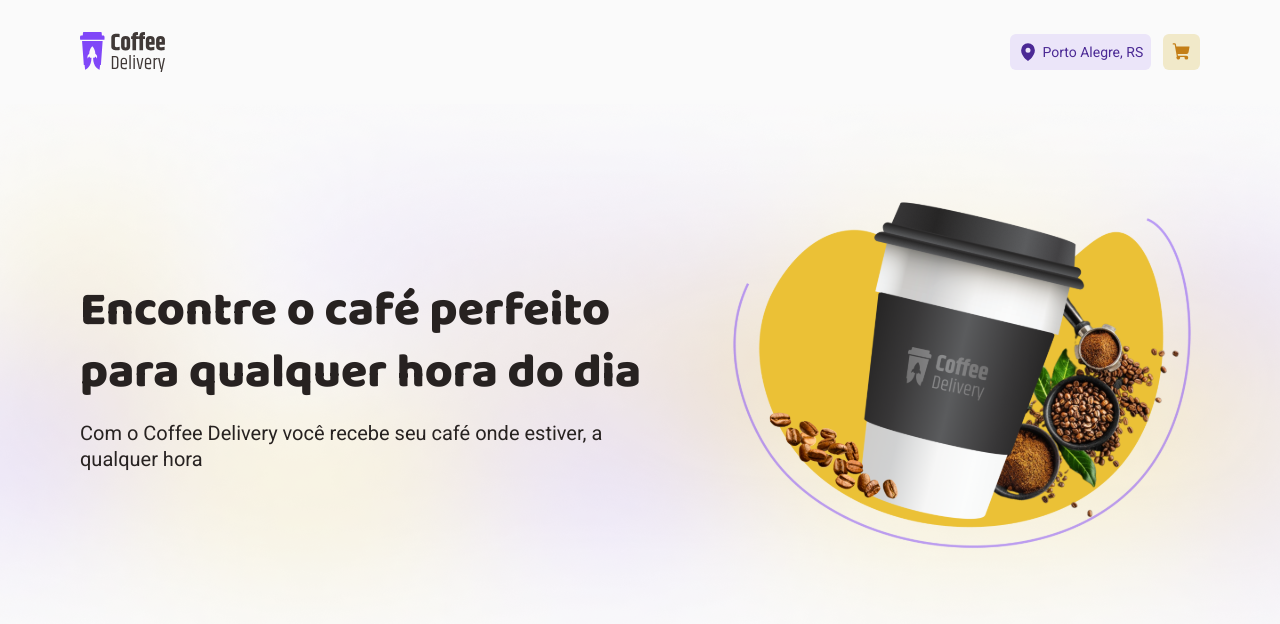
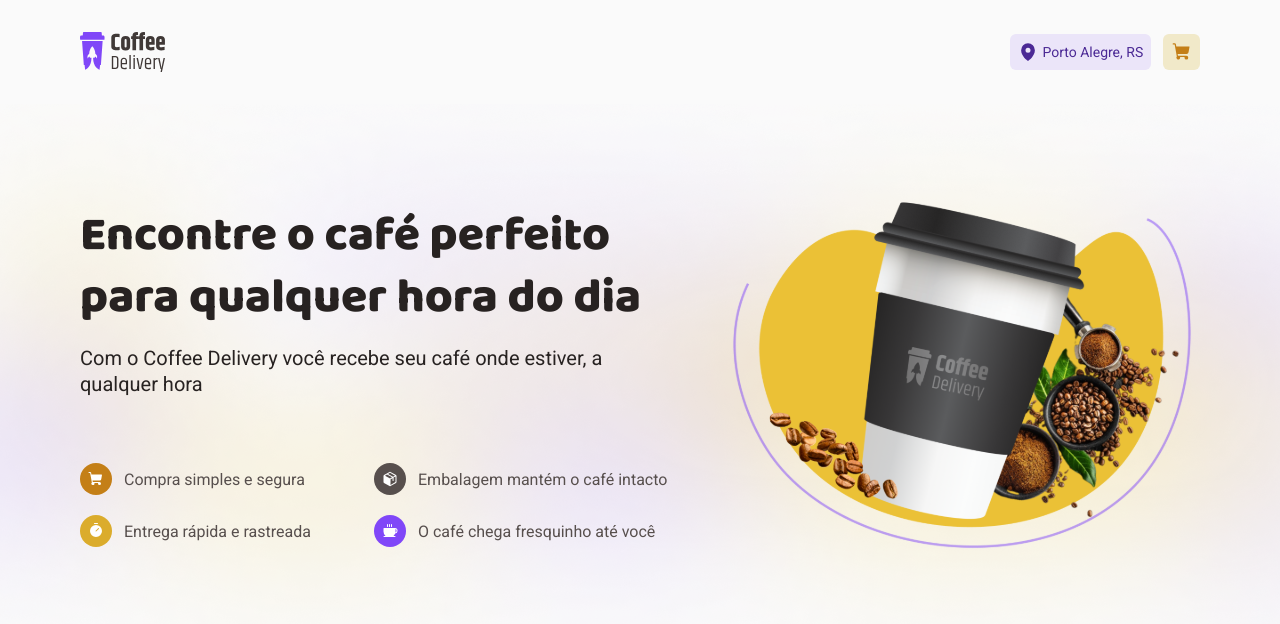
Before and after one commit to LucasLeiteDuarte/coffe-delivery, a React (Vite) app: page / in a window 1280 px wide. Shown: the top 624 px of the page. Built offline with nearby package versions, Linux system fonts and the light colour scheme.

Commit message:
benefitsContainer ceated

```diff
--- /dev/null
+++ b/src/components/InfoWithIcon/index.tsx
@@ -0,0 +1,17 @@
+import { ReactNode } from "react";
+import { IconContainer, InfoWithIconContainer } from "./styles";
+
+interface InfoWithIconProps {
+  icon: ReactNode;
+  text: string | ReactNode;
+  iconBg: string;
+}
+
+export function InfoWithIcon({ icon, text, iconBg }: InfoWithIconProps) {
+  return (
+    <InfoWithIconContainer>
+      <IconContainer iconBg={iconBg}>{icon}</IconContainer>
+      {typeof text === 'string' ? <p>{text}</p> : text}
+    </InfoWithIconContainer>
+  );
+}
--- /dev/null
+++ b/src/components/InfoWithIcon/styles.ts
@@ -0,0 +1,24 @@
+import styled from "styled-components";
+
+export const InfoWithIconContainer = styled.div`
+display: flex;
+align-items: center;
+gap: 0.75rem;
+`;
+
+interface IconContainerProps{
+  iconBg: string;
+}
+
+export const IconContainer = styled.div<IconContainerProps>`
+display: flex;
+align-items: center;
+justify-content: center;
+
+width: 2rem;
+height: 2rem;
+border-radius: 50%;
+
+background: ${({iconBg})=> iconBg};
+color: ${({theme})=> theme.colors["base-white"]}
+`;
--- a/src/pages/Home/components/intro/index.tsx
+++ b/src/pages/Home/components/intro/index.tsx
@@ -1,8 +1,12 @@
 
+import { Coffee, Package, ShoppingCart, Timer } from "phosphor-react";
+import { useTheme } from "styled-components";
 import introImg from "../../../../assests/intro-img.svg";
-import { IntroContainer, IntroContent, IntroTitle, RegularText } from "./styles";
+import { InfoWithIcon } from "../../../../components/InfoWithIcon";
+import { BenefitsContainer, IntroContainer, IntroContent, IntroTitle, RegularText } from "./styles";
 
 export function Intro() {
+  const { colors } = useTheme();
   return (
     <IntroContainer>
       <IntroContent className="container">
@@ -15,6 +19,30 @@ export function Intro() {
               Com o Coffee Delivery você recebe seu café onde estiver, a qualquer hora
             </RegularText>
           </section>
+
+          <BenefitsContainer>
+            <InfoWithIcon
+              iconBg={colors["brand-yellow-dark"]}
+              icon={<ShoppingCart weight="fill" />}
+              text="Compra simples e segura"
+            />
+            <InfoWithIcon
+              iconBg={colors["base-text"]}
+              icon={<Package weight="fill" />}
+              text="Embalagem mantém o café intacto"
+            />
+            <InfoWithIcon
+              iconBg={colors["brand-yellow"]}
+              icon={<Timer weight="fill" />}
+              text="Entrega rápida e rastreada"
+            />
+            <InfoWithIcon
+              iconBg={colors["brand-purple"]}
+              icon={<Coffee weight="fill" />}
+              text="O café chega fresquinho até você"
+            />
+
+          </BenefitsContainer>
         </div>
         <img src={introImg} />
 
--- a/src/pages/Home/components/intro/styles.ts
+++ b/src/pages/Home/components/intro/styles.ts
@@ -56,3 +56,11 @@ export const RegularText = styled.p<RegularTextProps>`
 export const IntroTitle = styled(TitleText)`
 margin-bottom:1rem;
 `;
+
+export const BenefitsContainer = styled.div `
+  display: grid;
+  width: 100%;
+  grid-template-columns: 1fr 1fr; // duas colunas do mesmo tamnho
+  row-gap: 1.25rem;
+  margin-top: 4.125rem;
+`;
```
